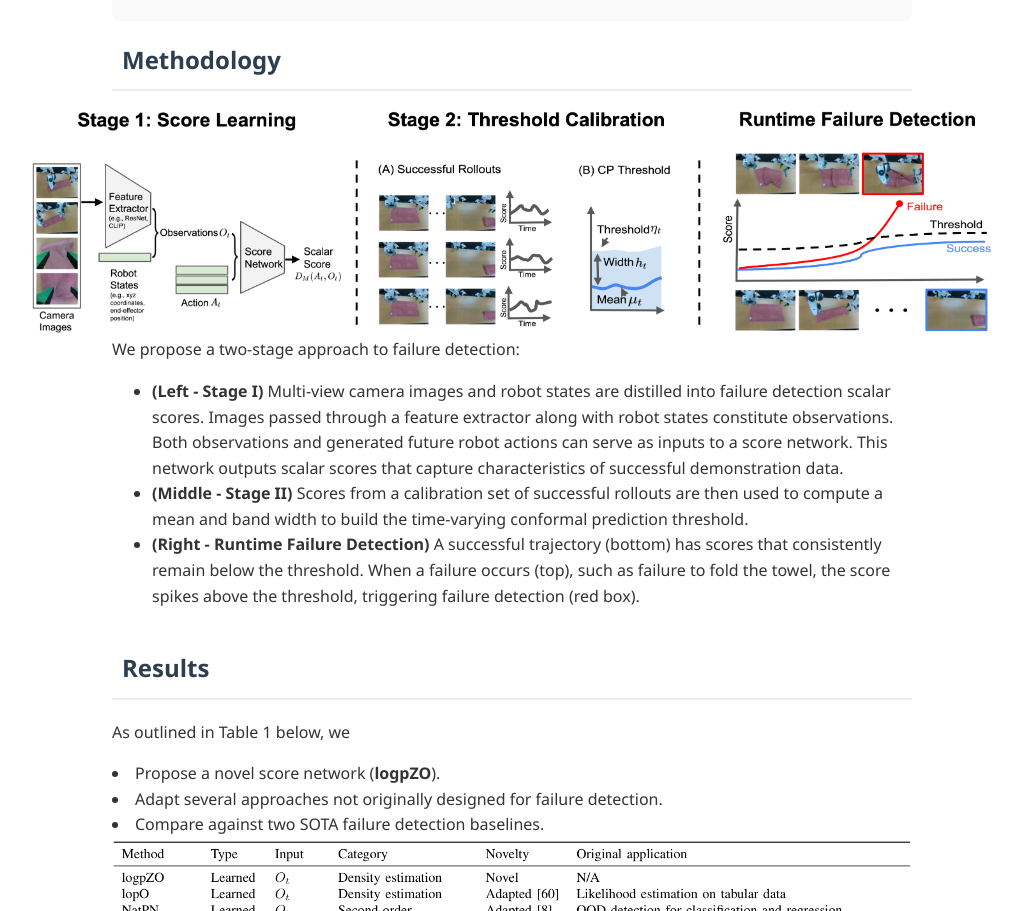
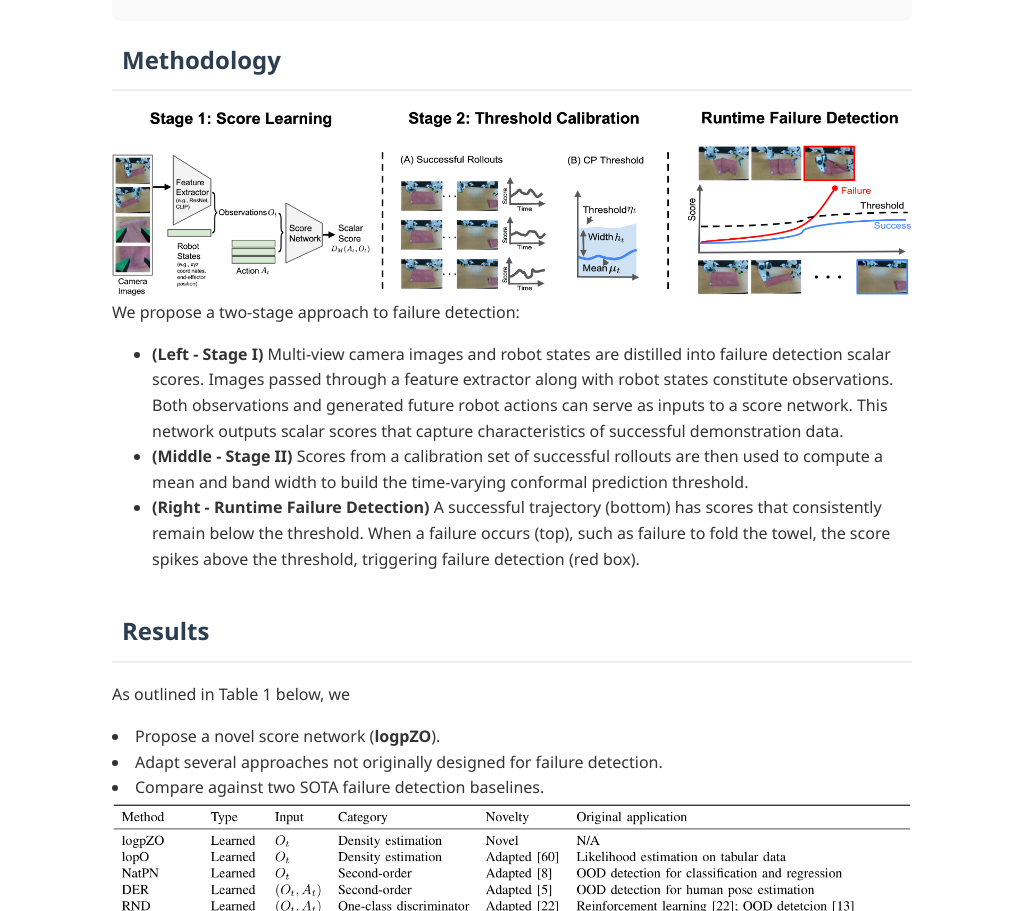
Before and after one commit to CXU-TRI/FAIL-Detect-Website, a plain HTML site: page index.html in a window 1280 px wide. Shown: the part 2265-3176 px from the top of the page, without its empty margins (130-1152 px from the left). Drawn offline with Linux system fonts and the light colour scheme.

Commit message:
resolution

```diff
--- a/index.html
+++ b/index.html
@@ -130,8 +130,7 @@
 
   <div class="content-section" id="methodology">
     <h2>Methodology</h2>
-    <img src="Assets/method.png"
-      style="display: block; margin: 0 auto; width: 120%; transform: translateX(-8.33%); max-width: 120%;">
+    <img src="Assets/method.png" style="display: block; margin: 0 auto; width: 100%; max-width: 1500px; height: auto;">
     <p>We propose a two-stage approach to failure detection:</p>
     <ul>
       <li> <b>(Left - Stage I)</b> Multi-view camera images and robot states are distilled into failure detection scalar
```
